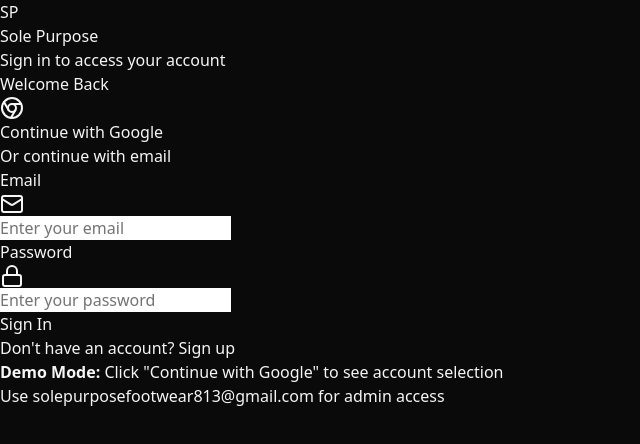
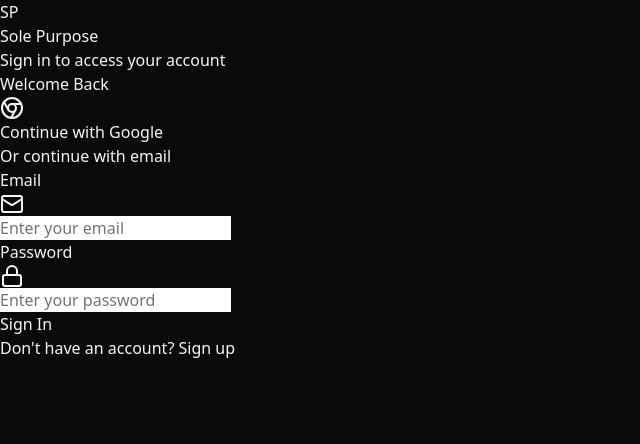
Before and after one commit to TejSuklikar/Sole-Purpose-Footwear-Website, a Next.js app: page / in a window 1280 px wide. Shown: the top 444 px of the page, without its empty margins (0-640 px from the left). Built offline with nearby package versions, Linux system fonts and the light colour scheme; a web font is replaced by a local one.

Commit message:
fix: hide admin emails from regular users
Remove demo box exposing admin email addresses for security.

#VERCEL_SKIP

Co-authored-by: Tej Suklikar <85971364+TejSuklikar@users.noreply.github.com>

```diff
--- a/components/login-page.tsx
+++ b/components/login-page.tsx
@@ -219,14 +219,6 @@ export function LoginPage() {
                 {isLogin ? "Don't have an account? Sign up" : "Already have an account? Sign in"}
               </button>
             </div>
-
-            {/* Demo Instructions */}
-            <div className="bg-blue-900/20 border border-blue-500/50 rounded-lg p-3">
-              <p className="text-blue-400 text-xs text-center mb-2">
-                <strong>Demo Mode:</strong> Click "Continue with Google" to see account selection
-              </p>
-              <p className="text-blue-300 text-xs text-center">Use solepurposefootwear813@gmail.com for admin access</p>
-            </div>
           </CardContent>
         </Card>
       </div>
```
Also changed, not shown: 1 other file (tests, documents, lock files or other folders).
